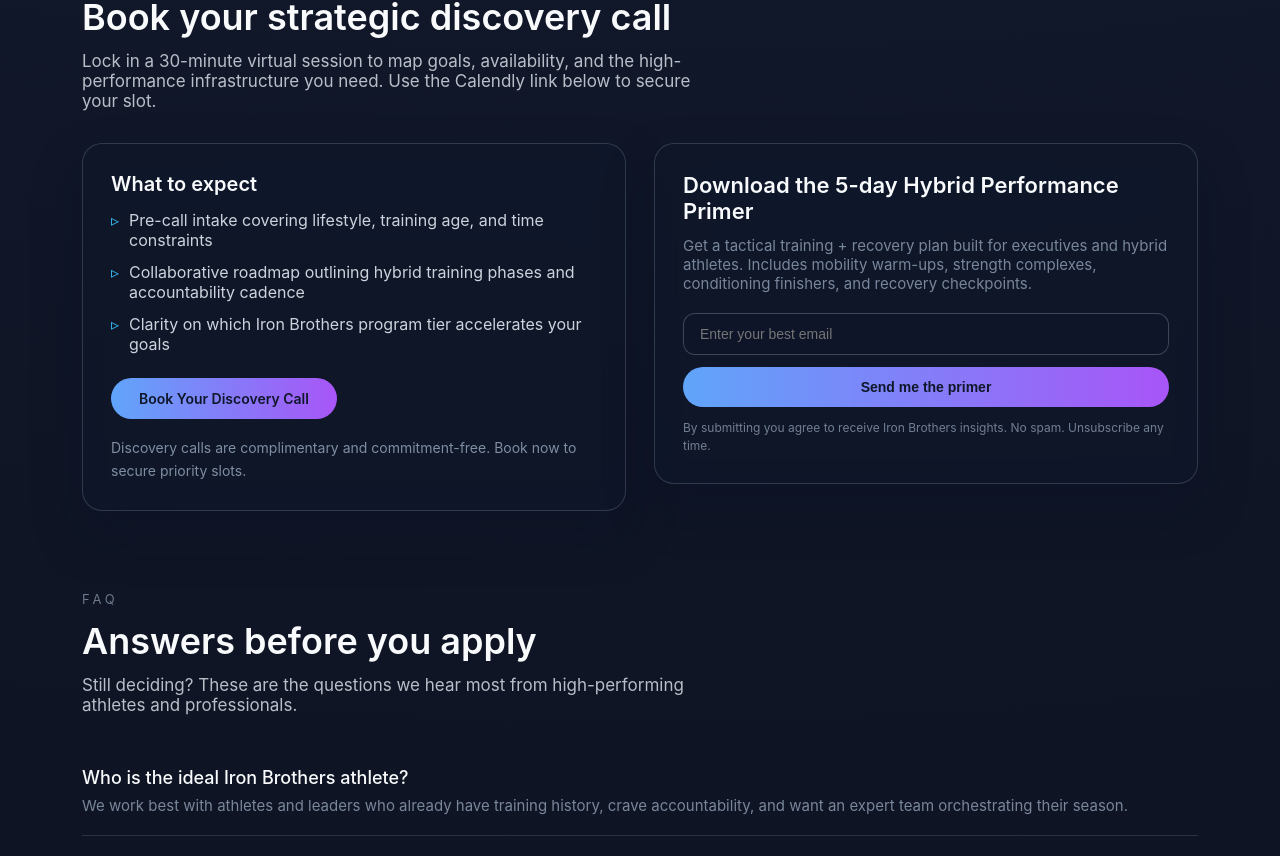
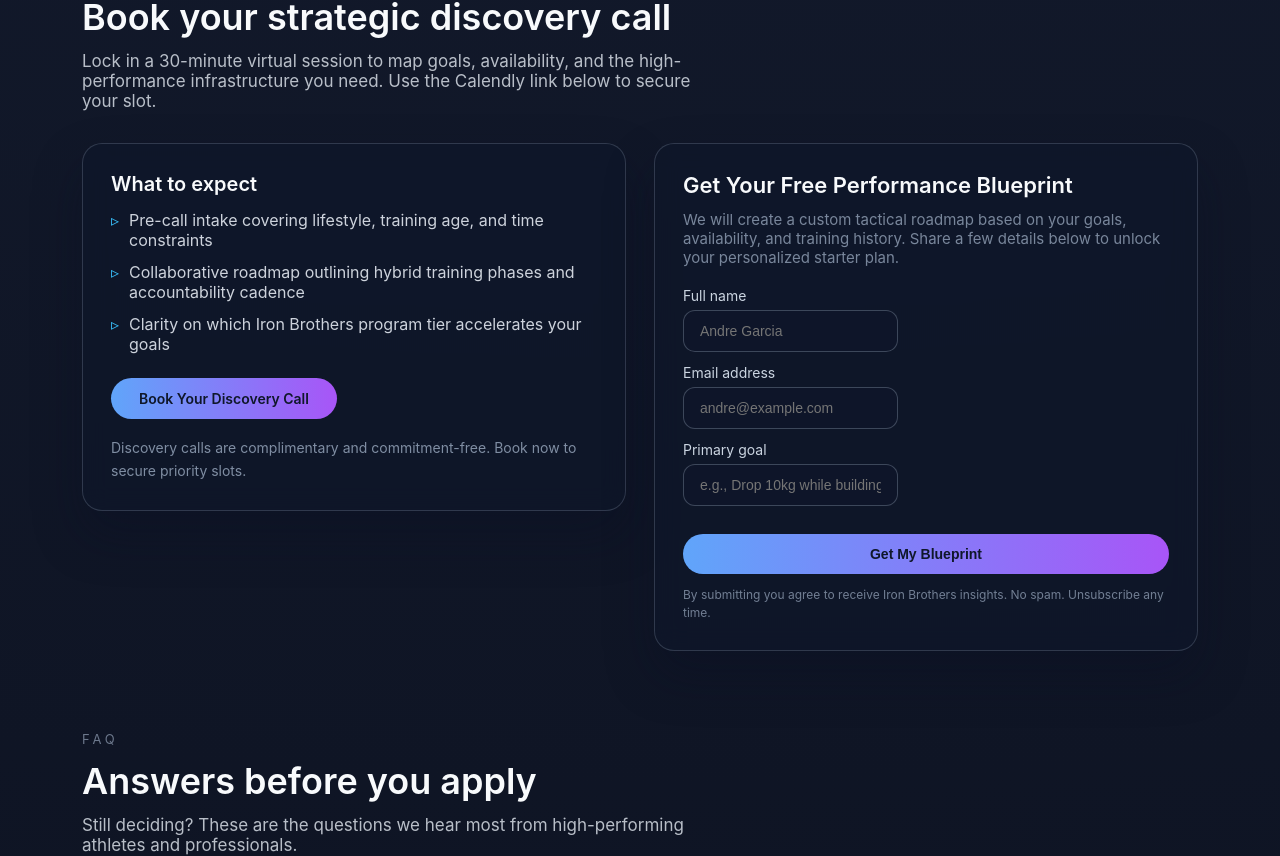
Before and after one commit to andrejulio072/iron-brothers, a React (Vite) app: page / in a window 1280 px wide. Shown: the part 4682-5538 px from the top of the page. Built offline with nearby package versions, Linux system fonts and the light colour scheme.

Commit message:
feat: add multi-step lead capture form with validation and success state

```diff
--- a/src/IronBrothersLanding.jsx
+++ b/src/IronBrothersLanding.jsx
@@ -365,20 +365,30 @@ const scheduleCopy = {
 
 const leadMagnetCopy = {
 	en: {
-		headline: 'Download the 5-day Hybrid Performance Primer',
+		headline: 'Get Your Free Performance Blueprint',
 		description:
-			'Get a tactical training + recovery plan built for executives and hybrid athletes. Includes mobility warm-ups, strength complexes, conditioning finishers, and recovery checkpoints.',
-		placeholder: 'Enter your best email',
-		cta: 'Send me the primer',
-		disclaimer: 'By submitting you agree to receive Iron Brothers insights. No spam. Unsubscribe any time.'
+			'We will create a custom tactical roadmap based on your goals, availability, and training history. Share a few details below to unlock your personalized starter plan.',
+		fields: {
+			name: { label: 'Full name', placeholder: 'Andre Garcia' },
+			email: { label: 'Email address', placeholder: 'andre@example.com' },
+			goal: { label: 'Primary goal', placeholder: 'e.g., Drop 10kg while building strength' }
+		},
+		cta: 'Get My Blueprint',
+		disclaimer: 'By submitting you agree to receive Iron Brothers insights. No spam. Unsubscribe any time.',
+		successMessage: 'Blueprint sent! Check your inbox (and spam folder) for your personalized roadmap.'
 	},
 	pt: {
-		headline: 'Baixe o Guia de Performance Híbrida em 5 Dias',
+		headline: 'Receba Seu Blueprint de Performance Gratuito',
 		description:
-			'Receba um plano tático de treino + recuperação para executivos e atletas híbridos. Inclui aquecimentos de mobilidade, complexos de força, condicionamento finalizador e checkpoints de recuperação.',
-		placeholder: 'Digite seu melhor e-mail',
-		cta: 'Quero receber o guia',
-		disclaimer: 'Ao enviar você concorda em receber insights da Iron Brothers. Sem spam. Descadastre-se a qualquer momento.'
+			'Criaremos um plano tático personalizado com base nos seus objetivos, disponibilidade e histórico de treinos. Compartilhe alguns detalhes abaixo para desbloquear seu plano inicial.',
+		fields: {
+			name: { label: 'Nome completo', placeholder: 'Andre Garcia' },
+			email: { label: 'Endereço de e-mail', placeholder: 'andre@exemplo.com' },
+			goal: { label: 'Objetivo principal', placeholder: 'ex: Perder 10kg enquanto ganho força' }
+		},
+		cta: 'Receber Meu Blueprint',
+		disclaimer: 'Ao enviar você concorda em receber insights da Iron Brothers. Sem spam. Descadastre-se a qualquer momento.',
+		successMessage: 'Blueprint enviado! Confira sua caixa de entrada (e spam) para seu plano personalizado.'
 	}
 };
 
@@ -791,6 +801,41 @@ const styles = {
 
 export default function IronBrothersLanding() {
 	const [language, setLanguage] = useState('en');
+	const [formData, setFormData] = useState({ name: '', email: '', goal: '' });
+	const [formSubmitted, setFormSubmitted] = useState(false);
+	const [formError, setFormError] = useState('');
+
+	const handleLeadFormSubmit = (event) => {
+		event.preventDefault();
+		setFormError('');
+
+		// Basic validation
+		if (!formData.name || !formData.email || !formData.goal) {
+			setFormError(language === 'en' ? 'Please fill in all fields.' : 'Por favor, preencha todos os campos.');
+			return;
+		}
+
+		// Email validation
+		const emailRegex = /^[^\s@]+@[^\s@]+\.[^\s@]+$/;
+		if (!emailRegex.test(formData.email)) {
+			setFormError(language === 'en' ? 'Please enter a valid email address.' : 'Por favor, insira um endereço de e-mail válido.');
+			return;
+		}
+
+		// TODO: Replace with actual CRM webhook (Formspree, Zapier, or custom endpoint)
+		console.log('Lead capture:', formData);
+
+		setFormSubmitted(true);
+		setFormData({ name: '', email: '', goal: '' });
+
+		// Reset success message after 5 seconds
+		setTimeout(() => setFormSubmitted(false), 5000);
+	};
+
+	const handleInputChange = (field, value) => {
+		setFormData((prev) => ({ ...prev, [field]: value }));
+		setFormError('');
+	};
 	const hero = useMemo(() => heroCopy[language], [language]);
 	const cta = useMemo(() => ctaCopy[language], [language]);
 	const schedule = useMemo(() => scheduleCopy[language], [language]);
@@ -1126,17 +1171,78 @@ export default function IronBrothersLanding() {
 						<article style={styles.glassCard}>
 							<h3 style={{ fontSize: '22px', fontWeight: 600, marginBottom: '12px', color: '#f8fafc' }}>{leadMagnet.headline}</h3>
 							<p style={styles.muted}>{leadMagnet.description}</p>
-							<form style={styles.leadForm} onSubmit={(event) => event.preventDefault()}>
-								<label htmlFor="lead-email" style={{ display: 'none' }}>{language === 'en' ? 'Email address' : 'Endereço de e-mail'}</label>
+
+							{formSubmitted ? (
+								<div
+									style={{
+										padding: '18px',
+										background: 'rgba(34, 197, 94, 0.15)',
+										border: '1px solid rgba(34, 197, 94, 0.3)',
+										borderRadius: '12px',
+										marginTop: '18px'
+									}}
+								>
+									<p style={{ color: '#86efac', fontWeight: 500 }}>{leadMagnet.successMessage}</p>
+								</div>
+							) : (
+								<form style={styles.leadForm} onSubmit={handleLeadFormSubmit}>
+									<div style={{ display: 'flex', flexDirection: 'column', gap: '12px' }}>
+										<div>
+											<label htmlFor="lead-name" style={{ display: 'block', marginBottom: '6px', fontSize: '14px', color: '#cbd5e1' }}>
+												{leadMagnet.fields.name.label}
+											</label>
+											<input
+												id="lead-name"
+												type="text"
+												required
+												value={formData.name}
+												onChange={(e) => handleInputChange('name', e.target.value)}
+												placeholder={leadMagnet.fields.name.placeholder}
+												style={styles.leadInput}
+											/>
+										</div>
+
+										<div>
+											<label htmlFor="lead-email" style={{ display: 'block', marginBottom: '6px', fontSize: '14px', color: '#cbd5e1' }}>
+												{leadMagnet.fields.email.label}
+											</label>
 											<input
 												id="lead-email"
 												type="email"
 												required
-									placeholder={leadMagnet.placeholder}
+												value={formData.email}
+												onChange={(e) => handleInputChange('email', e.target.value)}
+												placeholder={leadMagnet.fields.email.placeholder}
 												style={styles.leadInput}
 											/>
-								<button type="submit" style={{ ...styles.ctaButton, padding: '12px 24px' }}>{leadMagnet.cta}</button>
+										</div>
+
+										<div>
+											<label htmlFor="lead-goal" style={{ display: 'block', marginBottom: '6px', fontSize: '14px', color: '#cbd5e1' }}>
+												{leadMagnet.fields.goal.label}
+											</label>
+											<input
+												id="lead-goal"
+												type="text"
+												required
+												value={formData.goal}
+												onChange={(e) => handleInputChange('goal', e.target.value)}
+												placeholder={leadMagnet.fields.goal.placeholder}
+												style={styles.leadInput}
+											/>
+										</div>
+									</div>
+
+									{formError && (
+										<p style={{ color: '#fca5a5', fontSize: '14px', marginTop: '8px' }}>{formError}</p>
+									)}
+
+									<button type="submit" style={{ ...styles.ctaButton, padding: '12px 24px', marginTop: '16px', width: '100%' }}>
+										{leadMagnet.cta}
+									</button>
 								</form>
+							)}
+
 							<p style={{ ...styles.leadDisclaimer, marginTop: '12px' }}>{leadMagnet.disclaimer}</p>
 						</article>
 					</div>
```
Lines whose indentation alone changed are shown as unchanged.
